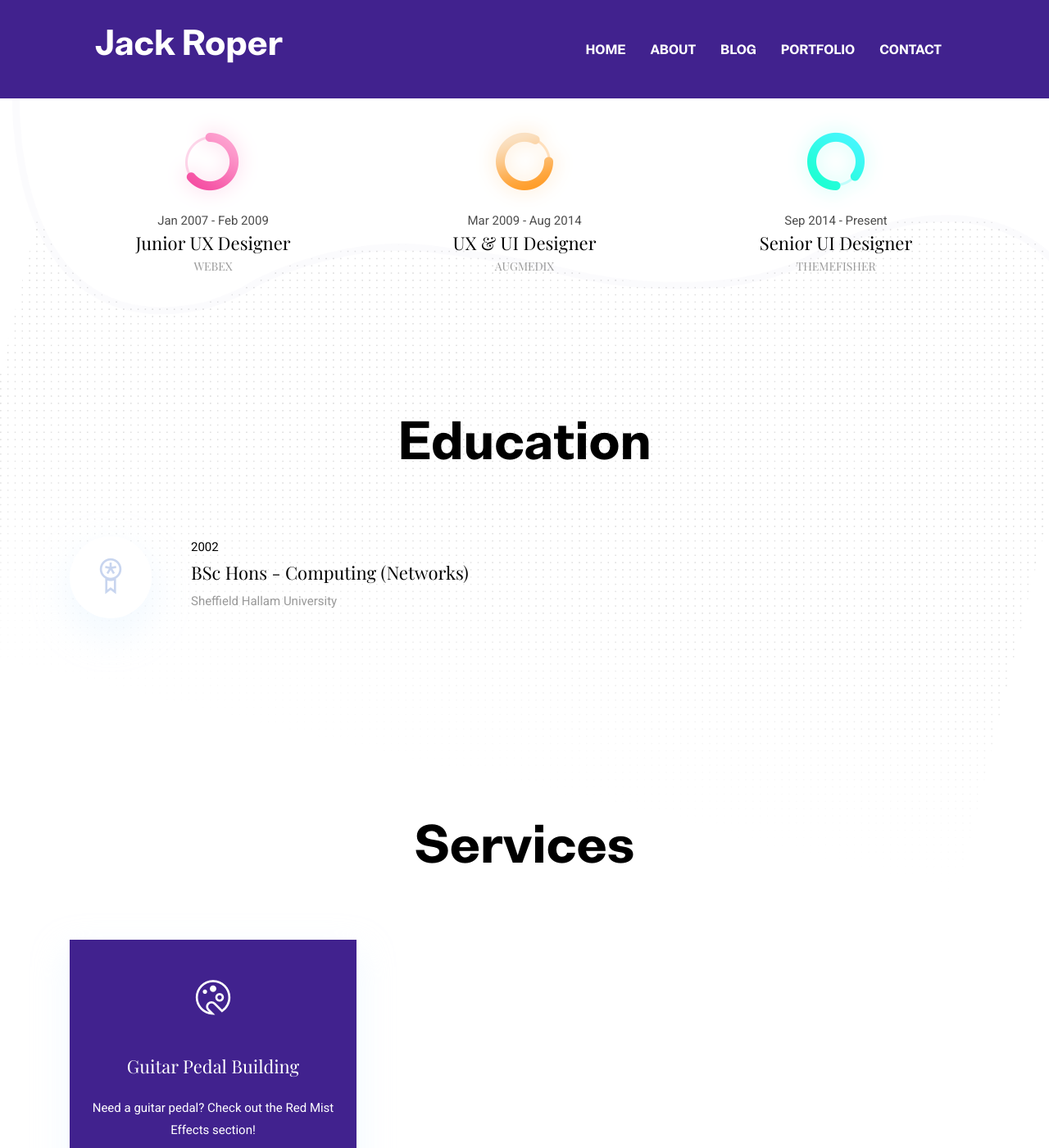
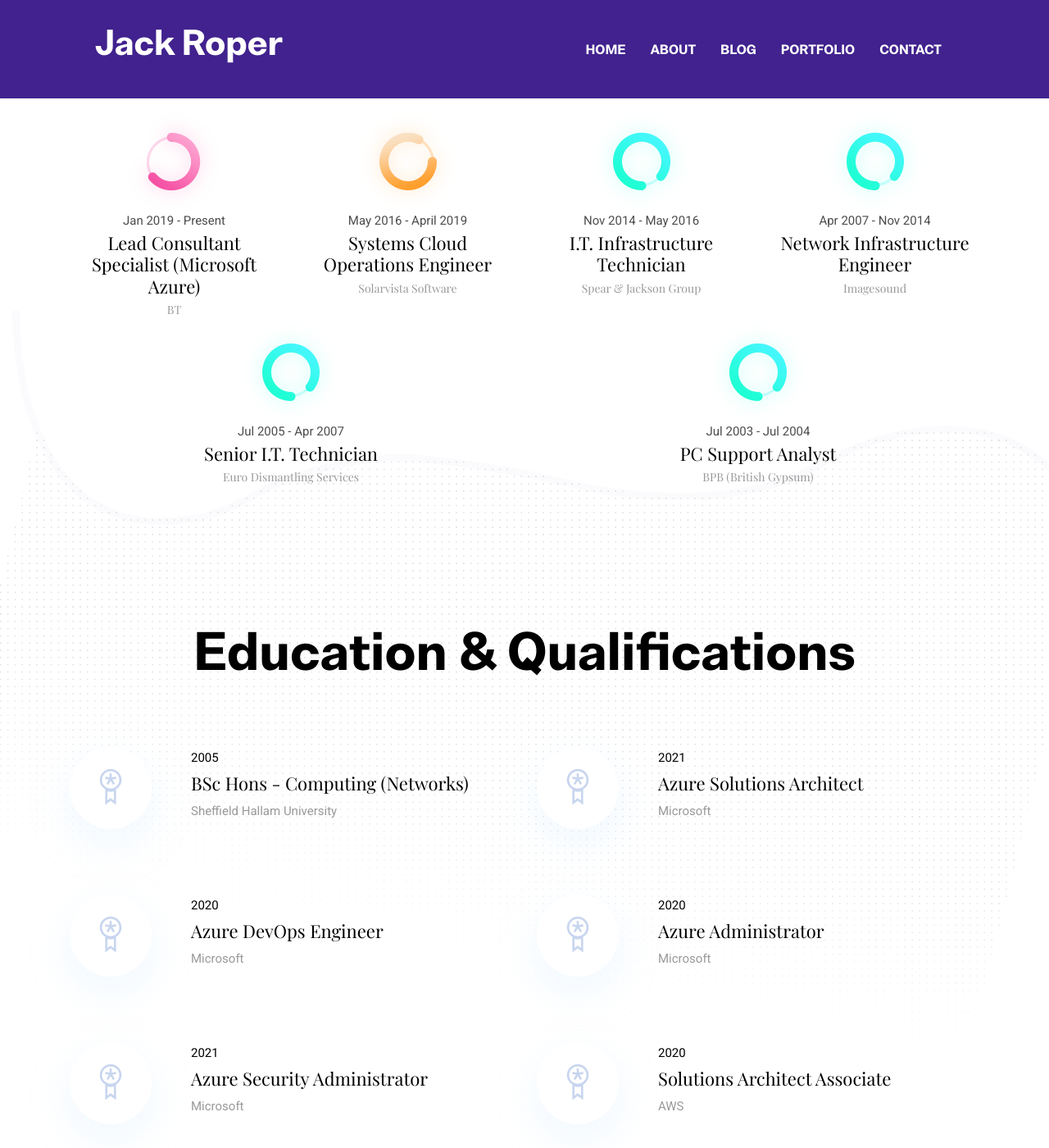
Before and after one commit to jackwesleyroper/jackwesleyroper.github.io, a Jekyll site: the page built from index.html, in a window 1280 px wide and 1400 px high, scrolled down 2363 px. Shown: the whole window at 82% size. Built offline with Jekyll 4.4.1, drawn with Linux system fonts in a browser that asks for light colours; some of the changed text lies outside the part shown.

Commit message:
settings

```diff
--- a/_data/settings.yml
+++ b/_data/settings.yml
@@ -115,18 +115,26 @@ skills:
 
 experience-title: Experience
 experience:
-- {name: Junior UX Designer, icon: 'icon-1.png', date: 'Jan 2007 - Feb 2009', organization: 'WEBEX'}
-- {name: UX & UI Designer, icon: 'icon-2.png', date: 'Mar 2009 - Aug 2014', organization: 'AUGMEDIX'}
-- {name: Senior UI Designer, icon: 'icon-3.png', date: 'Sep 2014 - Present', organization: 'THEMEFISHER'}
-
+- {name: Lead Consultant Specialist (Microsoft Azure), icon: 'icon-1.png', date: 'Jan 2019 - Present', organization: 'BT'}
+- {name: Systems Cloud Operations Engineer, icon: 'icon-2.png', date: 'May 2016 - April 2019', organization: 'Solarvista Software'}
+- {name: I.T. Infrastructure Technician, icon: 'icon-3.png', date: 'Nov 2014 - May 2016', organization: 'Spear & Jackson Group'}
+- {name: Network Infrastructure Engineer, icon: 'icon-3.png', date: 'Apr 2007 - Nov 2014', organization: 'Imagesound'}
+- {name: Senior I.T. Technician, icon: 'icon-3.png', date: 'Jul 2005 - Apr 2007', organization: 'Euro Dismantling Services'}
+- {name: PC Support Analyst, icon: 'icon-3.png', date: 'Jul 2003 - Jul 2004', organization: 'BPB (British Gypsum)'}
 
 #-------------------------------
 # Education Section
 
-education-title: Education
+education-title: Education & Qualifications
 education:
-- {name: BSc Hons - Computing (Networks), date: '2002', organization: 'Sheffield Hallam University'}
-
+- {name: BSc Hons - Computing (Networks), date: '2005', organization: 'Sheffield Hallam University'}
+- {name: Azure Solutions Architect, date: '2021', organization: 'Microsoft'}
+- {name: Azure DevOps Engineer, date: '2020', organization: 'Microsoft'}
+- {name: Azure Administrator, date: '2020', organization: 'Microsoft'}
+- {name: Azure Security Administrator, date: '2021', organization: 'Microsoft'}
+- {name: Solutions Architect Associate, date: '2020', organization: 'AWS'}
+- {name: Terraform Associate, date: '2020', organization: 'Hashicorp'}
+- {name: 365 Security Administration, date: '2019', organization: 'Microsoft'}
 
 #-------------------------------
 # Services Section
@@ -245,20 +253,20 @@ portfolio-items:
 # Testimonials Section
 
 testimonial-items:
-  - name: "Jesica Gomez"
-    image: "assets/images/testimonial/client-1.png"
-    designation : "CEO, Funder"
-    content : "Lorem ipsum dolor sit amet, consectetur adipisicing elit, sed do eiusmod tempor incididunt ut labore et dolore magna aliqua. Ut enim ad minim veniam, <strong>quis nostrud exercitation ullamco laboris nisi ut aliquip ex ea commodo consequat.</strong> Duis aute irure dolor in reprehenderit in voluptate velit esse cillum dolore eu fugiat nulla pariatur."
+  - name: "Charlotte Roper"
+    image: "assets/images/testimonial/client-1.jpg"
+    designation : "Wife"
+    content : "Jack is the best Husband i've ever had!"
 
-  - name: "Jesica Gomez"
-    image: "assets/images/testimonial/client-1.png"
-    designation: "CEO, Funder"
-    content: "Lorem ipsum dolor sit amet, consectetur adipisicing elit, sed do eiusmod tempor incididunt ut labore et dolore magna aliqua. Ut enim ad minim veniam, <strong>quis nostrud exercitation ullamco laboris nisi ut aliquip ex ea commodo consequat.</strong> Duis aute irure dolor in reprehenderit in voluptate velit esse cillum dolore eu fugiat nulla pariatur."
+#  - name: "Jesica Gomez"
+#    image: "assets/images/testimonial/client-1.png"
+#    designation: "CEO, Funder"
+#    content: "Lorem ipsum dolor sit amet, consectetur adipisicing elit, sed do eiusmod tempor incididunt ut labore et dolore magna aliqua. Ut enim ad minim veniam, <strong>quis nostrud exercitation ullamco laboris nisi ut aliquip ex ea commodo consequat.</strong> Duis aute irure dolor in reprehenderit in voluptate velit esse cillum dolore eu fugiat nulla pariatur."
 
-  - name: "Jesica Gomez"
-    image: "assets/images/testimonial/client-1.png"
-    designation: "CEO, Funder"
-    content: "Lorem ipsum dolor sit amet, consectetur adipisicing elit, sed do eiusmod tempor incididunt ut labore et dolore magna aliqua. Ut enim ad minim veniam, <strong>quis nostrud exercitation ullamco laboris nisi ut aliquip ex ea commodo consequat.</strong> Duis aute irure dolor in reprehenderit in voluptate velit esse cillum dolore eu fugiat nulla pariatur."
+#  - name: "Jesica Gomez"
+#    image: "assets/images/testimonial/client-1.png"
+#    designation: "CEO, Funder"
+#    content: "Lorem ipsum dolor sit amet, consectetur adipisicing elit, sed do eiusmod tempor incididunt ut labore et dolore magna aliqua. Ut enim ad minim veniam, <strong>quis nostrud exercitation ullamco laboris nisi ut aliquip ex ea commodo consequat.</strong> Duis aute irure dolor in reprehenderit in voluptate velit esse cillum dolore eu fugiat nulla pariatur."
 
 
 #-------------------------------
```
Also changed, not shown: assets/images/testimonial/client-1.jpg (added).
